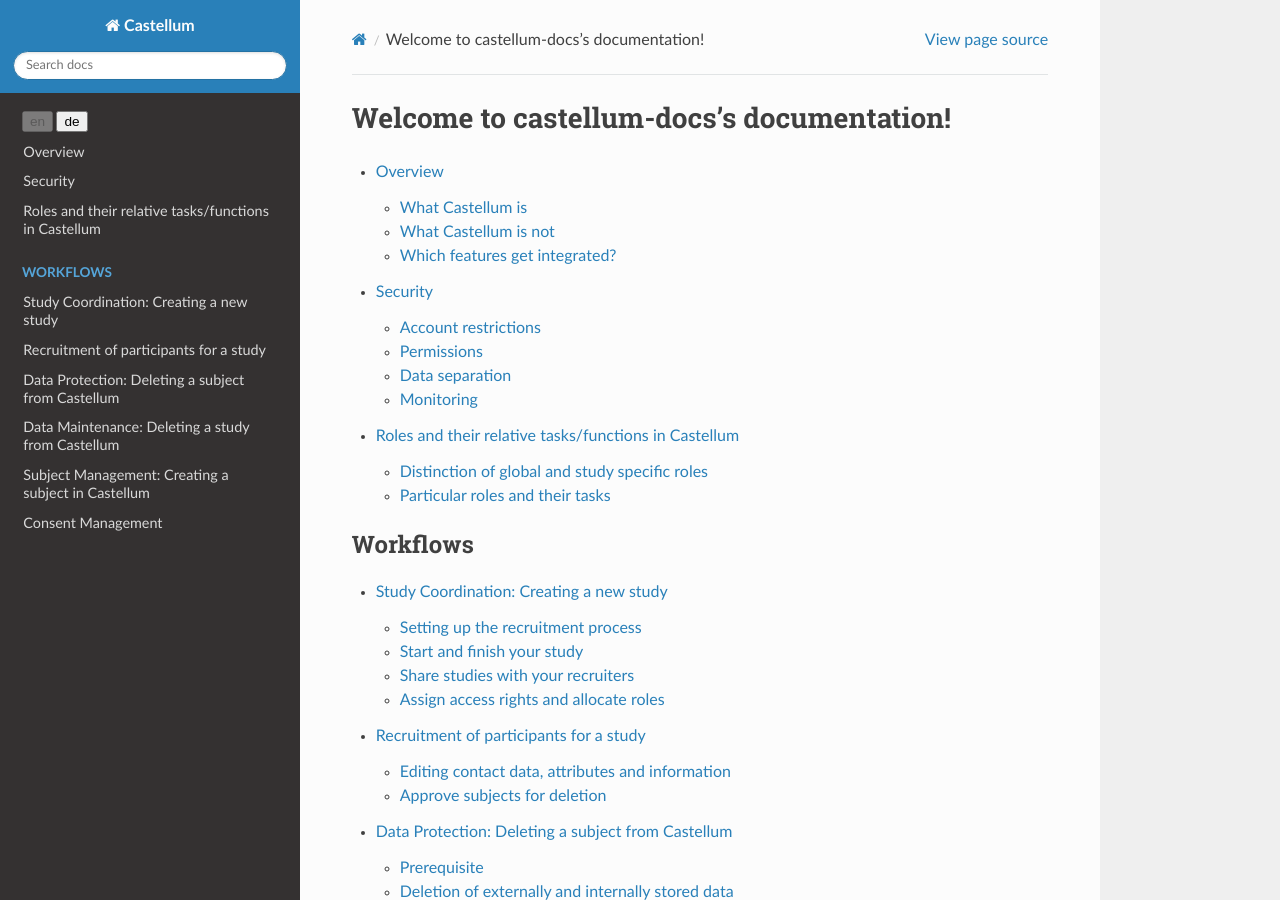
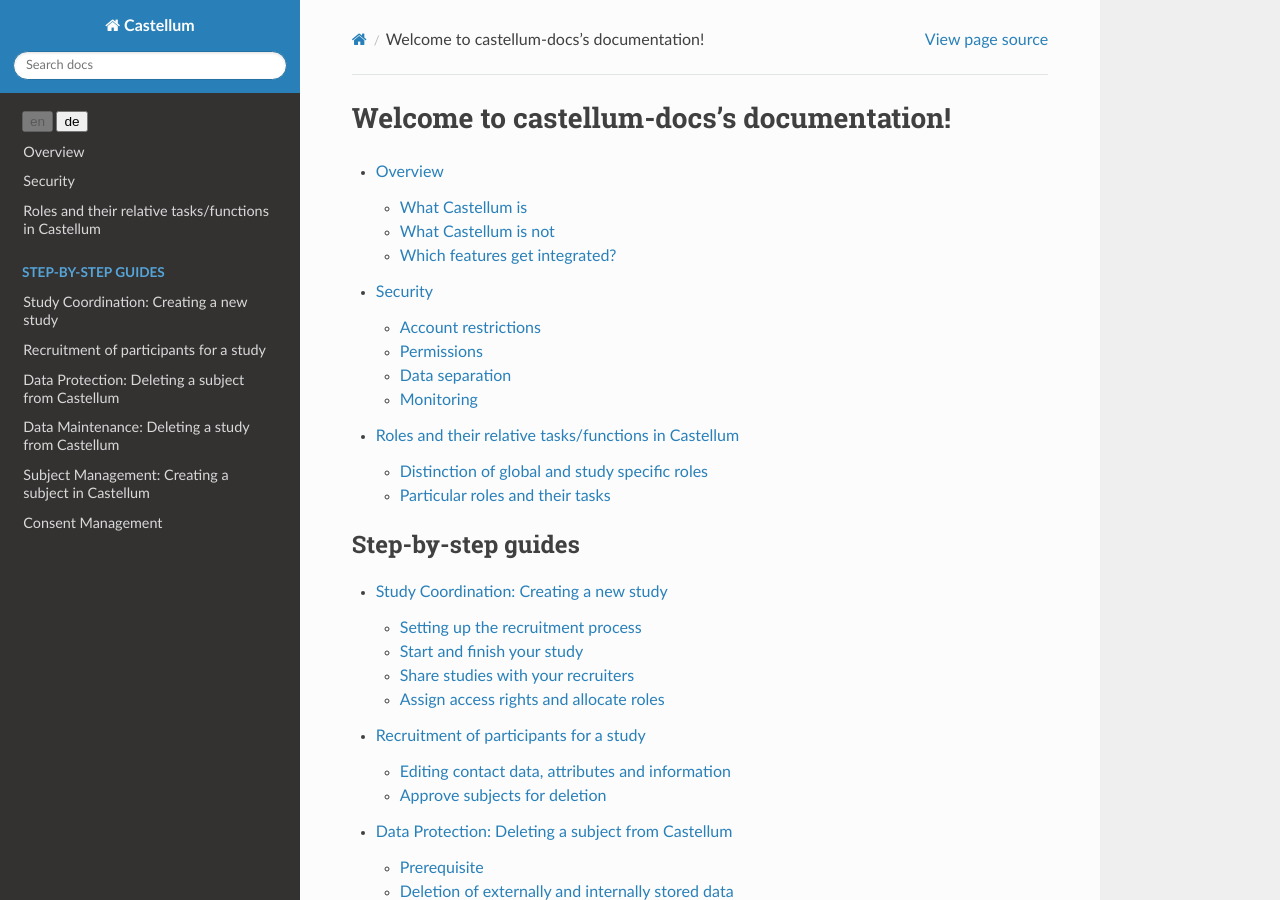
Before and after one commit to DouglasNeuroInformatics/castellum, a Sphinx documentation site: the page built from source/index.rst, in a window 1280 px wide and 900 px high. Built offline with Sphinx 7.4.7 and the Read the Docs theme 2.0.0, drawn with Linux system fonts in a browser that asks for light colours.

Commit message:
rename workflows to guides

```diff
--- a/source/index.rst
+++ b/source/index.rst
@@ -15,13 +15,13 @@ Welcome to castellum-docs's documentation!
 
 .. toctree::
    :maxdepth: 2
-   :caption: Workflows
+   :caption: Step-by-step guides
 
-   workflows/study-creation
-   workflows/study-recruitment
-   workflows/deleting
-   workflows/subject-management
-   workflows/consent-management
+   guides/study-creation
+   guides/study-recruitment
+   guides/deleting
+   guides/subject-management
+   guides/consent-management
 
 Indices and tables
 ==================
```
Also changed, not shown: source/guides/consent-management.rst (renamed from source/workflows/consent-management.rst), source/guides/deleting.rst (renamed from source/workflows/deleting.rst), source/guides/study-creation.rst (renamed from source/workflows/study-creation.rst), source/guides/study-recruitment.rst (renamed from source/workflows/study-recruitment.rst), source/guides/subject-management.rst (renamed from source/workflows/subject-management.rst).
